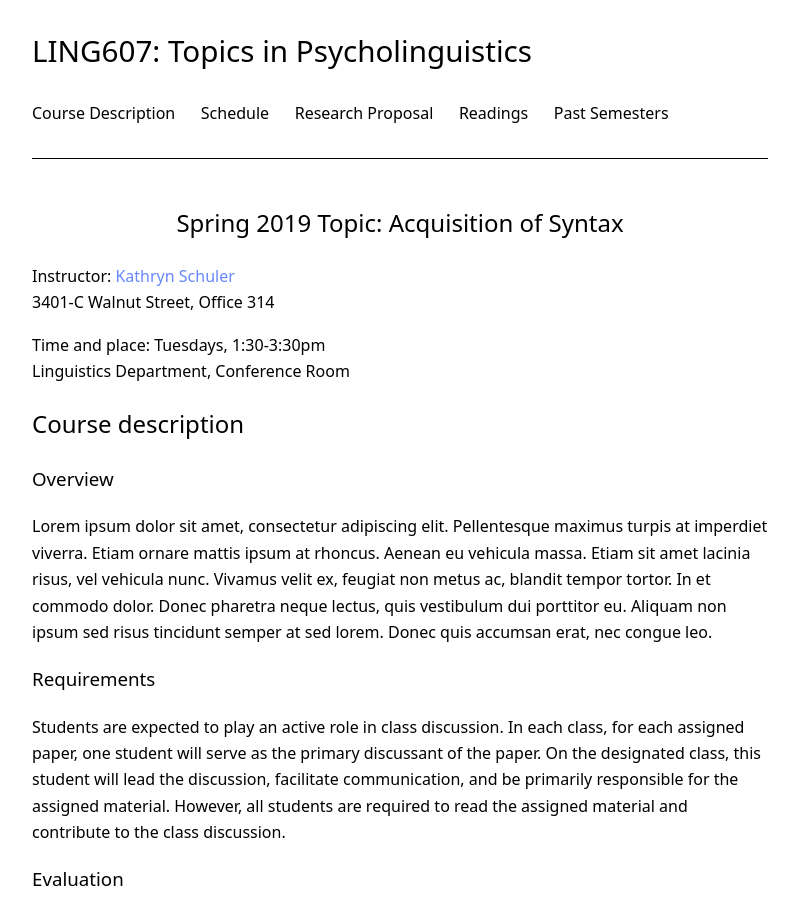
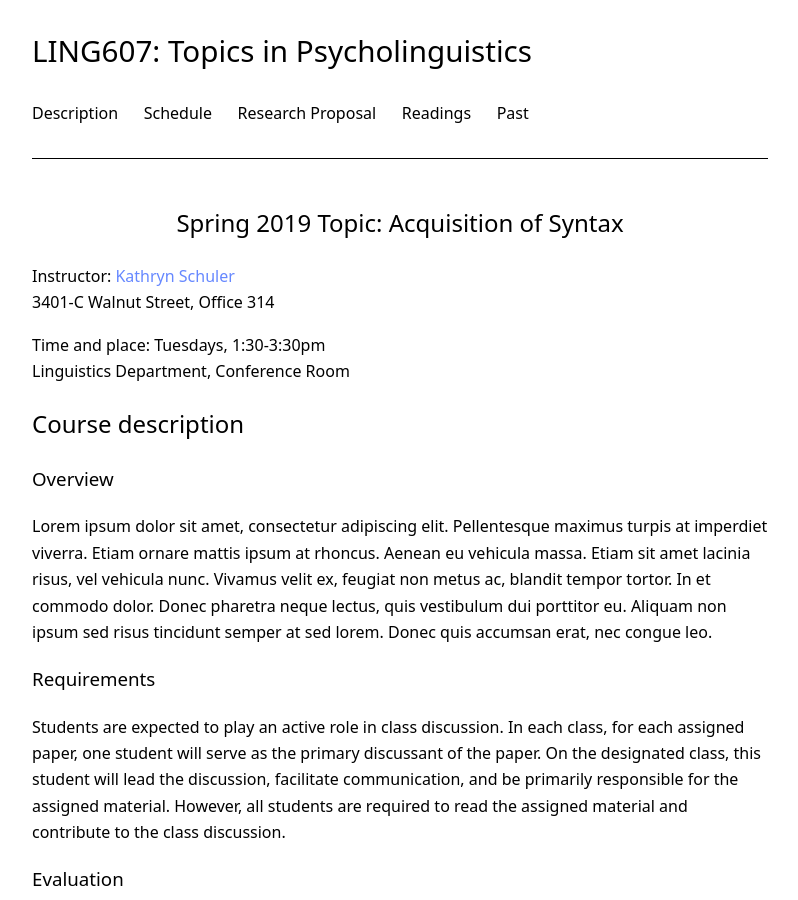
Before and after one commit to kschuler/ling001, a Jekyll site: the page built from index.md, in a window 1280 px wide and 900 px high. Shown: the whole window, without its empty margins (240-1038 px from the left). Built offline with Jekyll 4.4.1, drawn with Linux system fonts in a browser that asks for light colours.

Commit message:
Update _config.yml

```diff
--- a/_config.yml
+++ b/_config.yml
@@ -21,11 +21,11 @@ dark_nav: false              # keep header and footer dark (applies only when st
 dark_theme: false            # enables dark mode
 
 navigation:                  # (optional) site navigation in the header
-  Course Description: index.md
+  Description: index.md
   Schedule: index.html#schedule
   Research Proposal: index.html#research-proposal
   Readings: index.html#readings
-  Past Semesters: index.html#past-semesters
+  Past: index.html#past-semesters
 
 icons:                       # (optional) icons in the header, see http://fontawesome.com/icons
   envelope: "mailto:"
```
